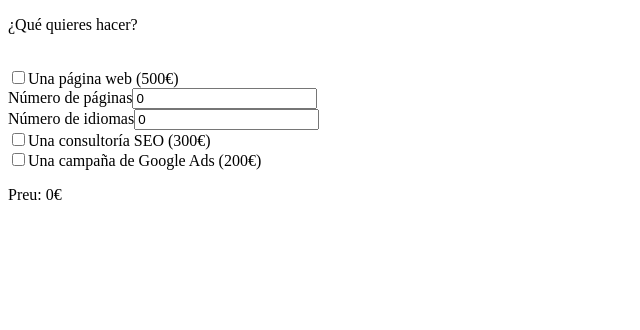
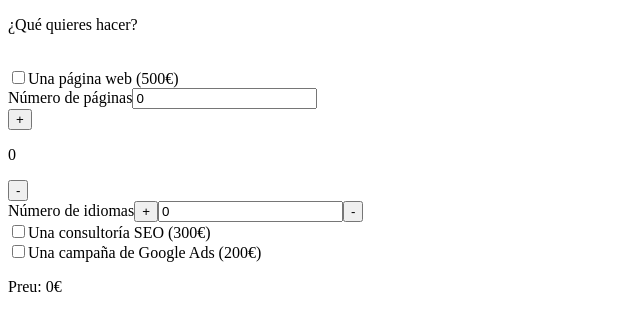
Before and after one commit to cris-casas/SPRINT_7, a React (Vite) app: page / in a window 1280 px wide. Shown: the top 330 px of the page, without its empty margins (0-640 px from the left). Built offline with nearby package versions, Linux system fonts and the light colour scheme.

Commit message:
24-04_pc

```diff
--- a/src/App.jsx
+++ b/src/App.jsx
@@ -1,5 +1,7 @@
 import { useState } from 'react'
 import { useEffect } from 'react'
+import Buttons from "./components/Buttons"
+
 import reactLogo from './assets/react.svg'
 import viteLogo from '/vite.svg'
 //import './App.css'
@@ -9,6 +11,18 @@ function App() {
   const [total, setTotal] = useState(0);
   const [numPages, setNumPages] = useState(0);
   const [numLanguages, setNumLanguages] = useState(0);
+
+  const [count, setCount] = useState(0);
+
+  const incrementCount = () => {
+    setCount(count + 1);
+  };
+
+  const decreaseCount = () => {
+    setCount(count - 1);
+  };
+
+  console.log(count);
 
   const handleCheckbox = (event) => {
     const value = +event.target.value;
@@ -45,10 +59,16 @@ function App() {
       <label htmlFor="pagina-web">Una página web (500€)</label>
       <br />
       <label htmlFor="num-pagina-web">Número de páginas</label>
-      <input type="number" min="0" id="num-pagina-web" value={numPages} onChange={handleNumPagesChange} />
+      <input type="text" id="num-pagina-web" value={numPages} onChange={handleNumPagesChange} />
+      <br />
+      <button type="button" onClick={incrementCount}>+</button>
+      <p>{count}</p>
+      <button type="button" onClick={decreaseCount}>-</button>
       <br />
       <label htmlFor="num-idiomas-web">Número de idiomas</label>
-      <input type="number" min="0" id="num-idiomas-web" value={numLanguages} onChange={handleNumLanguagesChange} />
+      <button>+</button>
+      <input type="text" id="num-idiomas-web" value={numLanguages} onChange={handleNumLanguagesChange} />
+      <button>-</button>
       <br />
       <input type="checkbox" id="consultoria-seo" value={300} onChange={handleCheckbox} />
       <label htmlFor="consultoria-seo">Una consultoría SEO (300€)</label>
--- /dev/null
+++ b/src/components/Buttons.jsx
@@ -0,0 +1,10 @@
+export default function Buttons() {
+    return (
+        <div>
+            <button className="quantity-button" onClick={() => console.log('Hiciste clic en el botón')}>+</button>
+            <input type="text"></input>
+            <button onClick={() => console.log('Hiciste clic en el botón')}>-</button>
+
+        </div>
+    )
+}
--- a/src/index.css
+++ b/src/index.css
@@ -1,3 +1,10 @@
+.quantity-button {
+  background-color: orange;
+  color: white;
+  padding: 5px;
+}
+
+
 /*
   :root {
   font-family: Inter, system-ui, Avenir, Helvetica, Arial, sans-serif;
```
